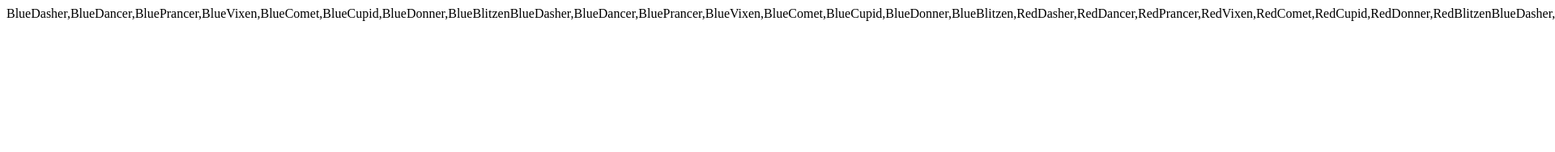
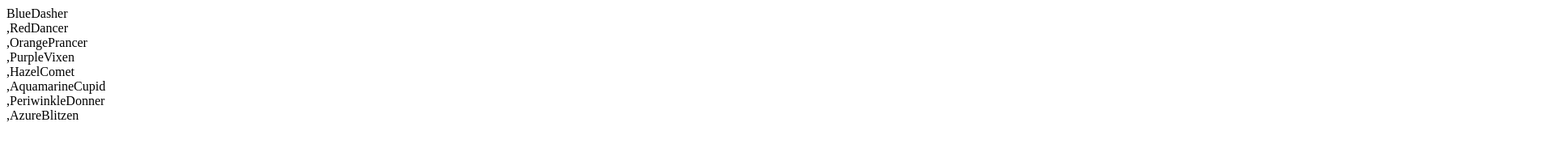
Before and after one commit to aliciazaludova/c24-reindeer, a plain HTML site: page index.html in a window 1280 px wide. Shown: the top 188 px of the page at 81% size, 1920 px wide, since content can reach past the window. Drawn offline with Linux system fonts and the light colour scheme.

Commit message:
finished the right way

```diff
--- a/index.html
+++ b/index.html
@@ -3,11 +3,11 @@
 <head>
     <meta charset="utf-8" />
     <meta http-equiv="X-UA-Compatible" content="IE=edge">
-    <title>Page Title</title>
+    <title>Reindeer</title>
     <meta name="viewport" content="width=device-width, initial-scale=1">
 </head>
 <body>
     <div id="reindeer"></div>
-    <script src="reindeer.js"></script>
+    <script src="practice.js"></script>
 </body>
 </html>
--- /dev/null
+++ b/practice.js
@@ -0,0 +1,64 @@
+var colors = ["Blue", "Red", "Orange", "Purple", "Hazel", "Aquamarine", "Periwinkle", "Azure", "Fuchsia", "Chocolate", "Amber", "Amaranth"];
+
+var reindeer = ["Dasher", "Dancer", "Prancer", "Vixen", "Comet", "Cupid", "Donner", "Blitzen"];
+
+var hohohoElement = document.getElementById("reindeer");
+
+var coloredReindeer = [];
+
+for (var i = 0; i < reindeer.length; i++) {  // assign reindeer.length
+
+        coloredReindeer.push(colors[i] + reindeer[i] + `<br>`); // both are assigned i
+    }
+    hohohoElement.innerHTML = coloredReindeer;
+
+    // the `br`
+
+
+/* THE BELOW PRODUCED EACH COLOR 12 X ASSIGNED TO EACH REINDEER
+
+var colors = ["Blue", "Red", "Orange", "Purple", "Hazel", "Aquamarine", "Periwinkle", "Azure", "Fuchsia", "Chocolate", "Amber", "Amaranth"];
+
+var reindeer = ["Dasher", "Dancer", "Prancer", "Vixen", "Comet", "Cupid", "Donner", "Blitzen"];
+
+var hohohoElement = document.getElementById("reindeer");
+
+var coloredReindeer = [];
+
+for (var i = 0; i < colors.length; i++) { // wrongly saying put blue in the reindeer loop 12 times
+    for (var j = 0; j < reindeer.length; j++) {
+        coloredReindeer.push(colors[i] + reindeer[j]);
+    }
+    hohohoElement.innerHTML = coloredReindeer;
+}
+*/
+
+    // *** WHY PUSH?
+    // *** is the var coloredReindeer above [] left empty because ______?
+    // names generated are ALL POSSIBLE COMBINATIONS. however, is the goal to combine each to each just once?
+
+/* practice stuff
+
+var myArray = [];       // just created a shoe. new object constructed for storing
+                        // brackets instantiate
+                        // we can do any of an array's methods
+console.log(myArray)
+myArray.push("item0");
+console.log(myArray);
+
+var shoes = [];
+shoes.push("gucci");
+shoes.push("nike");
+
+function addIngredients() { // nosemicolon because you're not calling it yet. there's nothing to tell it what to do.
+}
+function addIngredients(x){
+    return x + "ice-cream";
+}
+var result = addIngredients("chocolate");
+console.log(result)
+
+var lengthOfResult = result.length {
+console.log(lengthOfResult)
+}
+*/
--- a/reindeer.js
+++ /dev/null
@@ -1,19 +0,0 @@
-var colors = ["Blue", "Red", "Orange", "Purple", "Hazel", "Aquamarine", "Periwinkle", "Azure", "Fuchsia", "Chocolate", "Amber", "Amaranth"];
-console.log(colors);
-
-var reindeer = ["Dasher", "Dancer", "Prancer", "Vixen", "Comet", "Cupid", "Donner", "Blitzen"];
-console.log(reindeer);
-
-var hohohoElement = document.getElementById("reindeer");
-
-var coloredReindeer =[];
-
-for (let i = 0; i < colors.length; i++) {
-    for (let j = 0; j < reindeer.length; j++) {
-        coloredReindeer.push(colors[i] + reindeer[j]);
-    }
-    hohohoElement.innerHTML += coloredReindeer;
-}
-    // *** WHY PUSH?
-    // *** is the var coloredReindeer above [] left empty because ______?
-    // names generated are ALL POSSIBLE COMBINATIONS. however, is the goal to combine each to each just once?
```
